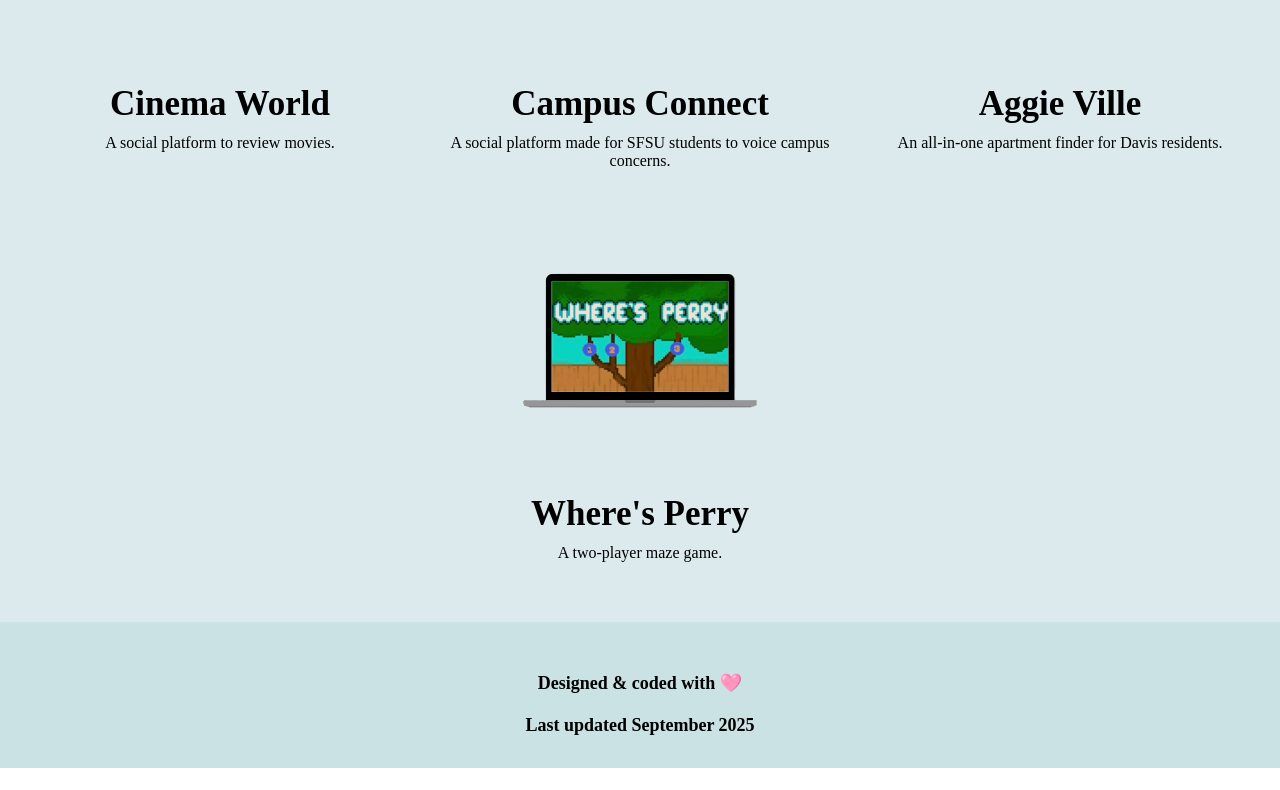
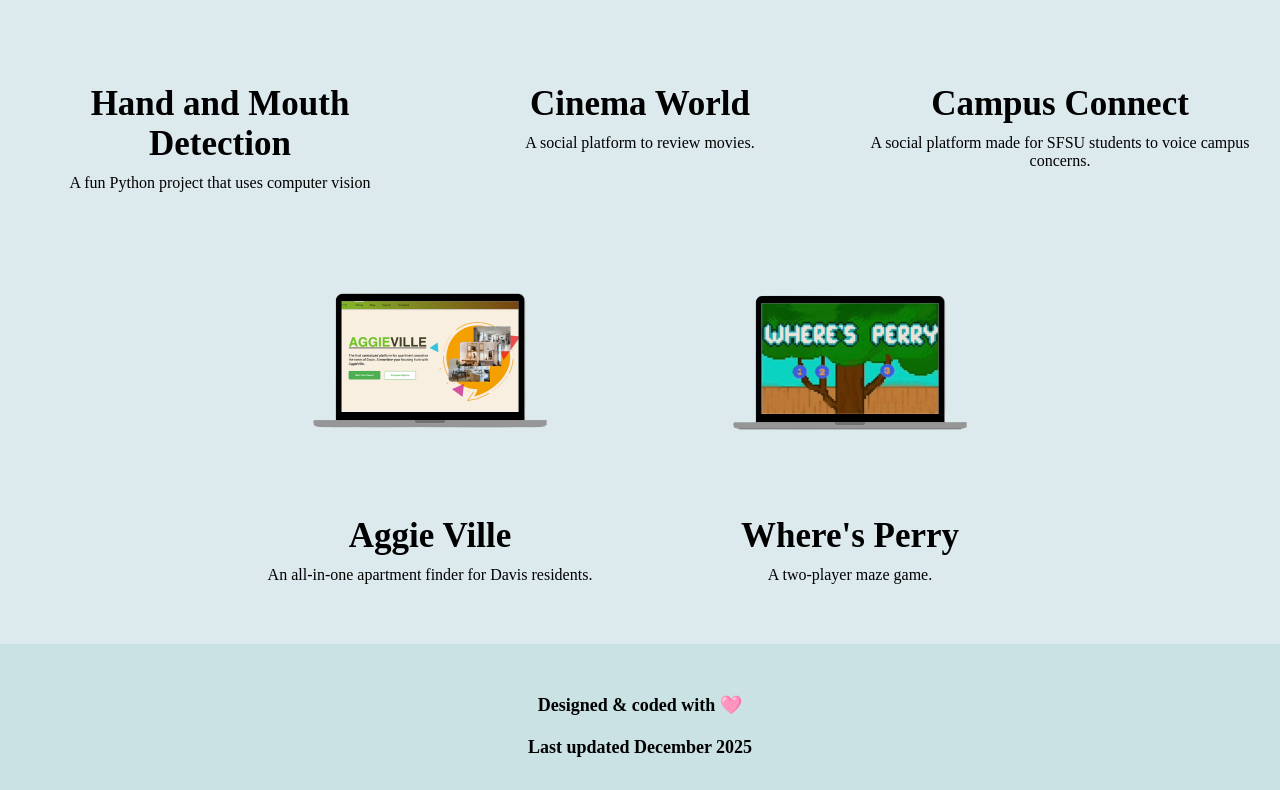
Before and after one commit to palina0k/palina0k.github.io, a React (Vite) app: page /technical in a window 1280 px wide. Shown: the part 457-1247 px from the top of the page. Before the commit the page ends 1225 px from the top, so only its background shows below. Built offline with nearby package versions, Linux system fonts and the light colour scheme.

Commit message:
Addition of hand and mouth detection project

```diff
--- a/src/components/Coding.jsx
+++ b/src/components/Coding.jsx
@@ -3,6 +3,7 @@ import filmreviews from '../images/filmreviews.png';
 import campusconnect from '../images/campusconnect.png';
 import aggieville from '../images/aggieville.png';
 import wheresperry from '../images/wheresperry.png';
+import detection from '../images/detection.png';
 
 import '../styles/Coding.css';
 
@@ -11,6 +12,7 @@ export default function Coding() {
         <div className="coding" id="coding">
             <h2>Coding Projects</h2>
             <div className="projectGroup">
+                <CodingCard title={"Hand and Mouth Detection"} description={"A fun Python project that uses computer vision"} image={detection} linkURL={"https://github.com/palina0k/Hand-Recognition"} />
                 <CodingCard title={"Cinema World"} description={"A social platform to review movies."} image={filmreviews} linkURL={"https://github.com/palina0k/FilmReviews/tree/main"} />
                 <CodingCard title={"Campus Connect"} description={"A social platform made for SFSU students to voice campus concerns."} image={campusconnect} linkURL={"https://devpost.com/software/campusconnect-orenh0"} />
                 <CodingCard title={"Aggie Ville"} description={"An all-in-one apartment finder for Davis residents."} image={aggieville} linkURL={"https://github.com/alexqise/AggieVille/tree/main"} />
--- a/src/components/Footer.jsx
+++ b/src/components/Footer.jsx
@@ -3,7 +3,7 @@ import '../styles/Footer.css';
 export default function Footer (){
     return (
         <div className="footer_container" id="footer">
-            <h6>Designed & coded with 🩷 <br/><br/> Last updated September 2025</h6>
+            <h6>Designed & coded with 🩷 <br/><br/> Last updated December 2025</h6>
         </div>
     )
 }
```
Also changed, not shown: src/images/detection.png (added).
